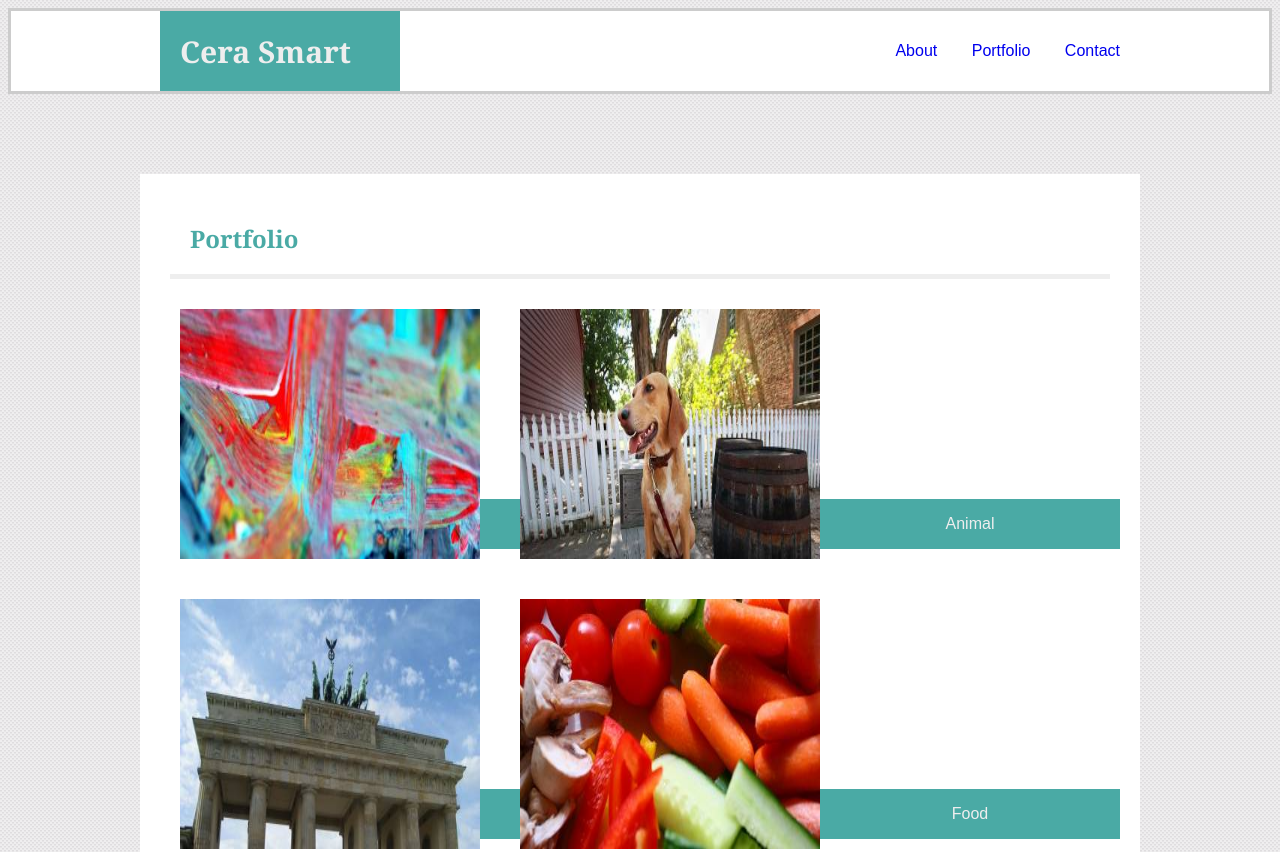
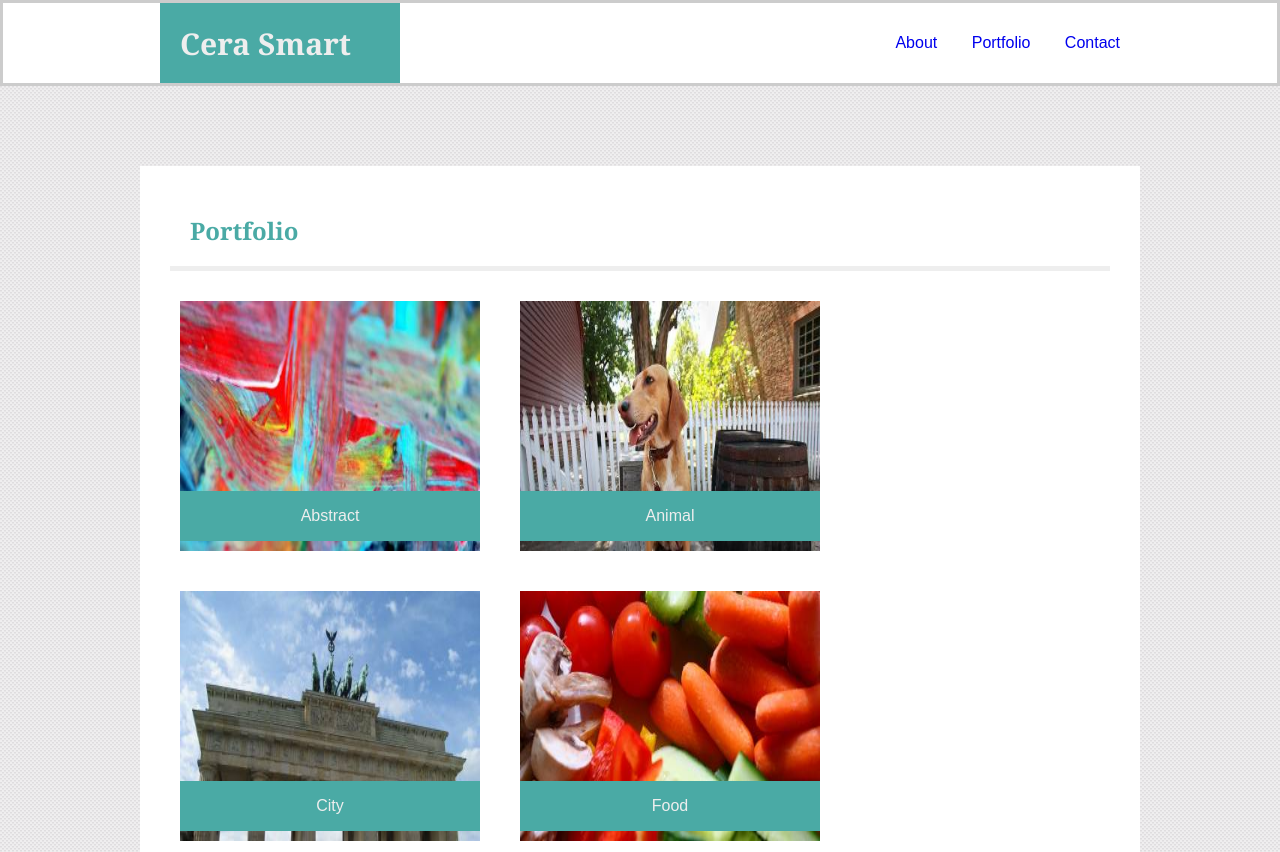
Before and after one commit to cmsmart2/Basic-Portfolio, a plain HTML site: page portfolio.html in a window 1280 px wide. Shown: the top 852 px of the page. Drawn offline with Linux system fonts and the light colour scheme.

Commit message:
fixed header and portfolio links

```diff
--- a/assets/float_style.css
+++ b/assets/float_style.css
@@ -29,7 +29,8 @@ float: right;
     font-family: 'Arial', 'Helvetica Neue', Helvetica, sans-serif;
   }
   .portfolio_images {
+    position: absolute;
     width: 300px;
     height: 250px;
-
+    /* width: 100%; */
   }
--- a/assets/style.css
+++ b/assets/style.css
@@ -7,7 +7,7 @@ header {
     height: 80px
 }
 .navbar {
-    max-width: 960px;
+    width: 960px;
     height: 100%;
     margin: 0 auto;
     display: flex;
@@ -22,9 +22,7 @@ header {
     justify-content: flex-end, center, space-between;
     margin-left: auto;
     align-self: center;
-
 }
-
 a:visited {
     color: #777777;
 }
@@ -43,10 +41,10 @@ h1{
     display: inline-flex;
     padding: 20px;
     margin: 0;
-
 }
 body {
     background: url(./images/white_carbon.png);
+    margin:0;
 }
 h2 {
     font-family: 'Georgia', Times, 'Times New Roman', serif;
@@ -57,15 +55,14 @@ h2 {
     text-align: left;
     margin: 10px;
 }
-
 .about_me{
     color: #777777;
     font-family: 'Arial', 'Helvetica Neue', Helvetica, sans-serif;
     background-color: #ffffff;
     border-color: #dddddd;
-    border-width: 40px;
+    /* border-width: 40px; */
     padding: 20px;
-    border: 20px;
+    /* border: 20px; */
     margin: 80px auto;
     width: 960px;
     overflow:auto;
@@ -95,7 +92,6 @@ footer {
     text-decoration: none;
     margin: 4px 2px;
     cursor: pointer;
-
   }
   #message {
       height: 150px;
```
Lines whose indentation alone changed are shown as unchanged.
